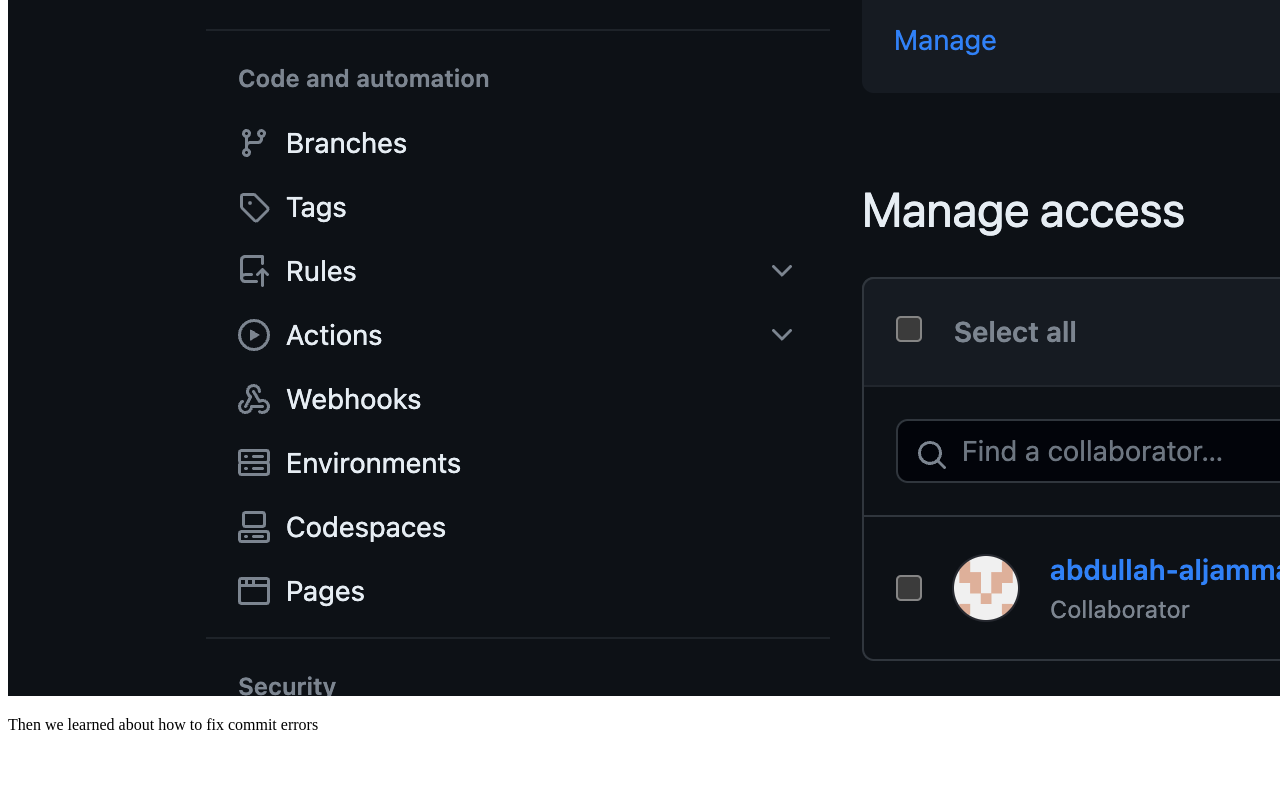
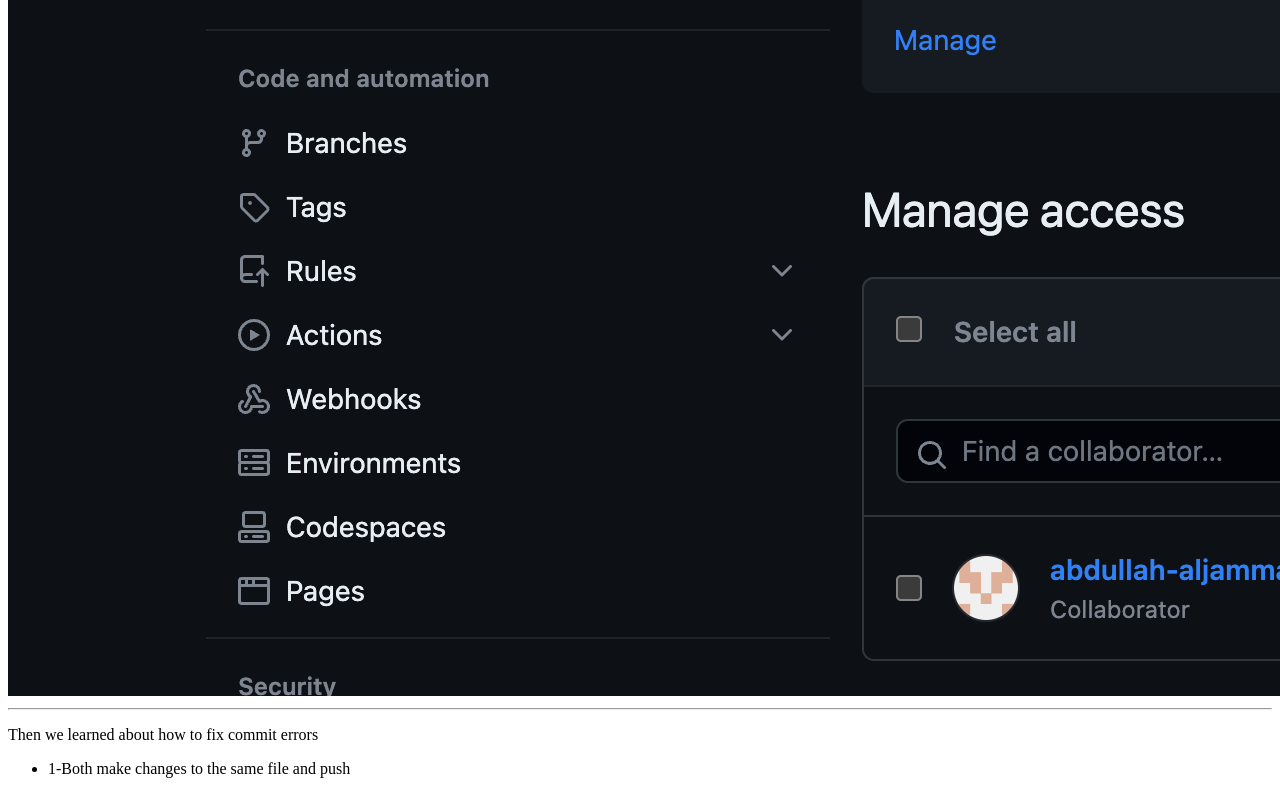
Before and after one commit to Peakdl/Github, a plain HTML site: page Read.html in a window 1280 px wide. Shown: the part 653-1447 px from the top of the page. Before the commit the page ends 1403 px from the top, so only its background shows below. Drawn offline with Linux system fonts and the light colour scheme.

Commit message:
Adding markdown

```diff
--- a/Read.html
+++ b/Read.html
@@ -12,6 +12,11 @@
     <h4>Today we learned about:</h4>
     <p>We took Git and Github we learned how to add collaborators</p>
     <img src="./Collab.png" alt="Collaborators Page">
-<br>
+<hr>
 <p>Then we learned about how to fix commit errors</p>
+<ul>
+    <li>
+        1-Both make changes to the same file and push
+    </li>
+    </ul>
 </html>
```
Also changed, not shown: README.md.
